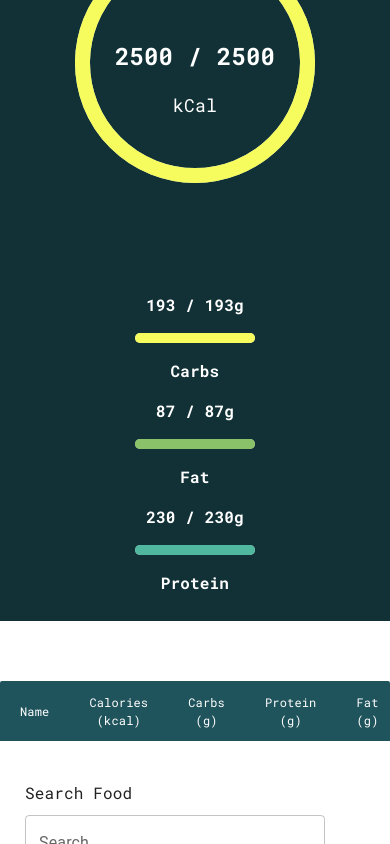
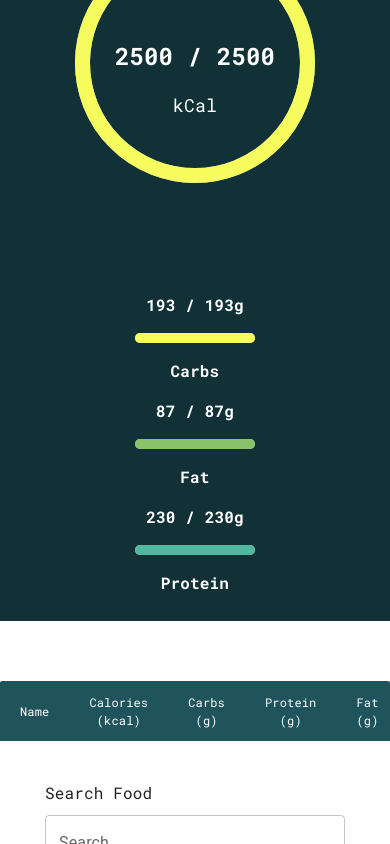
Before and after one commit to danielgoehring/ReactCalorieTrackerApp, a React (Create React App) app: page / in a window 390 px wide. Both pictures are taken after a click on the button "Add Food +". Shown: the part 195-1039 px from the top of the page. Built offline with nearby package versions, Linux system fonts and the light colour scheme.

Commit message:
fixed layout

```diff
--- a/src/App.css
+++ b/src/App.css
@@ -59,6 +59,17 @@ img {
 
   .container-03 {
     width: 700px;
+  }
+
+  .formContainerMain {
+    display: flex;
+    flex-direction: column;
+    /* gap: 40px; */
+  }
+
+  .formContainerMain2 {
+    margin-bottom: 12px;
+    /* margin-right: 0; */
   }
 }
 
@@ -205,10 +216,11 @@ img {
   margin-top: 40px;
   margin-bottom: 20px;
   text-align: left;
+  gap: 30px;
 }
 
 .formContainerMain2 {
-  margin-right: 40px;
+  /* margin-right: 40px; */
 }
 
 @media (min-width: 500px) {
--- a/src/MealList.js
+++ b/src/MealList.js
@@ -132,7 +132,7 @@ function MealList(props) {
                   )}
                 />
               </div>
-              <div style={{ marginRight: '40px' }}>
+              <div style={{}}>
                 <Typography
                   style={{
                     paddingBottom: '10px',
```
